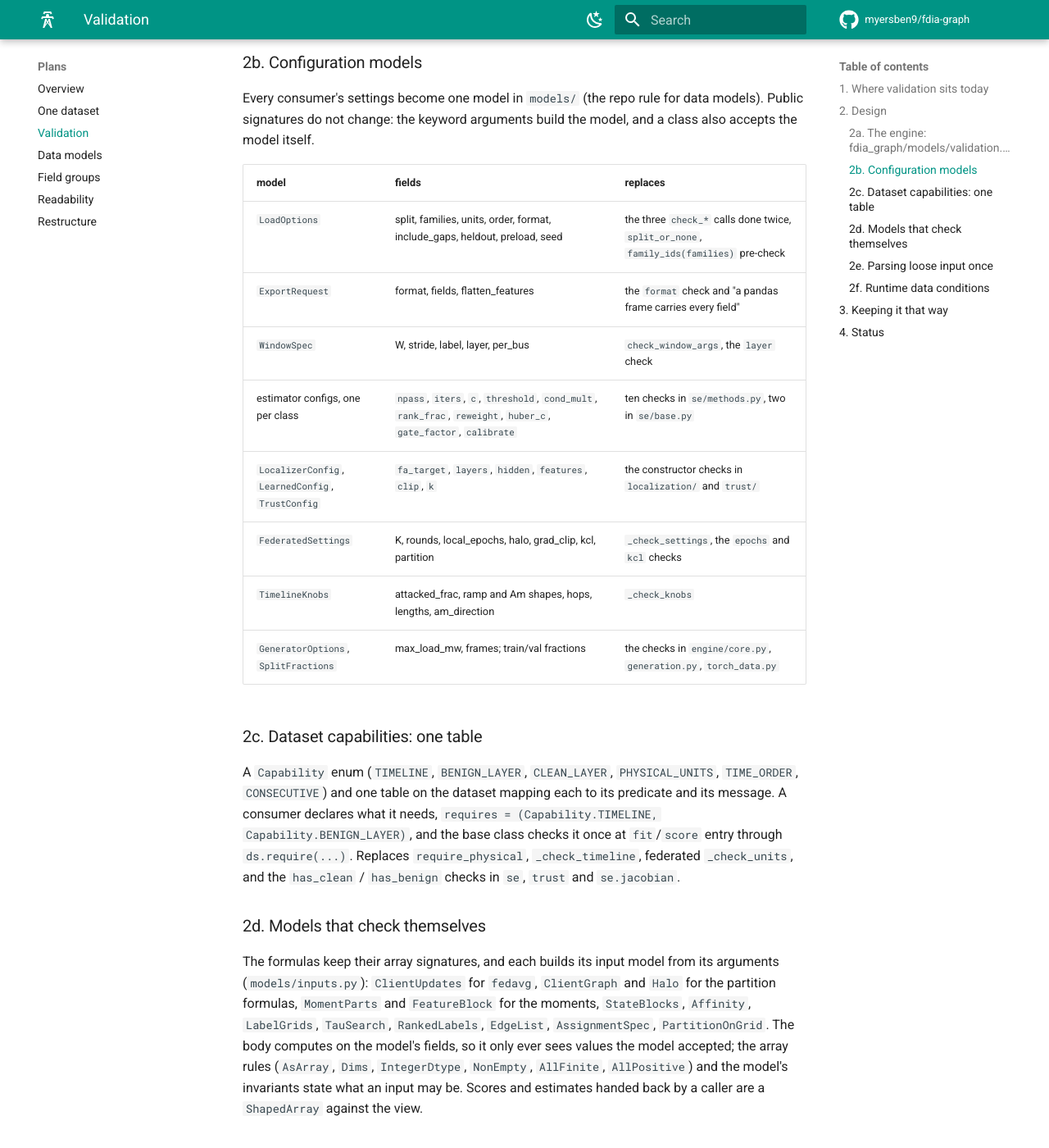
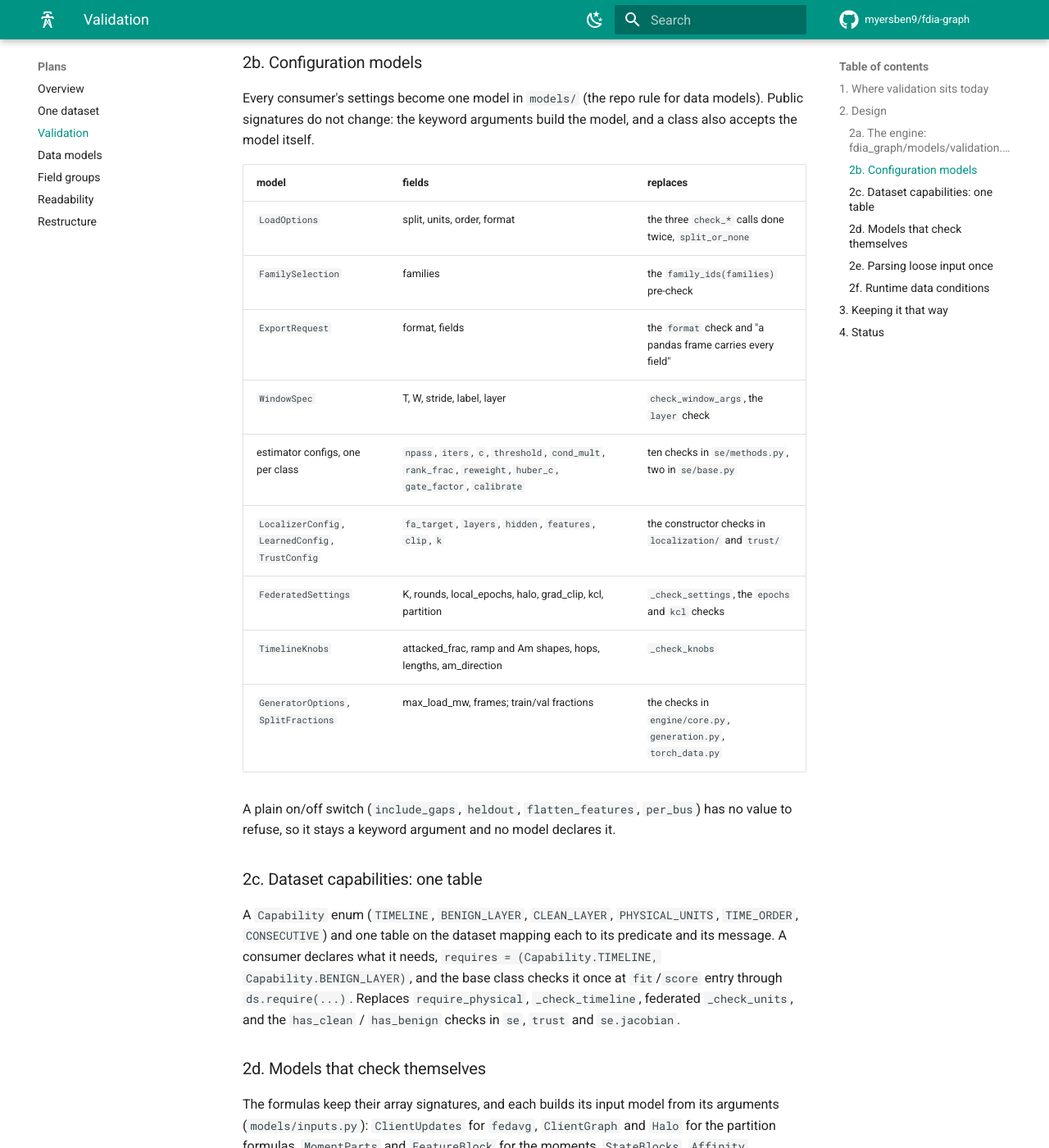
Before and after one commit to myersben9/fdia-graph, an MkDocs documentation site: the page built from docs/plans/VALIDATION_PLAN.md, in a window 1280 px wide and 1400 px high, scrolled down 2206 px. Shown: the whole window at 82% size. Built offline with MkDocs 1.6.1 and Material for MkDocs 9.7.7, drawn with Linux system fonts in a browser that asks for light colours; comment, search, counter and statistics services are not loaded; the version menu is left out.

Commit message:
Validation plan: the model table states the fields as built

```diff
--- a/docs/plans/VALIDATION_PLAN.md
+++ b/docs/plans/VALIDATION_PLAN.md
@@ -59,14 +59,18 @@ model itself.
 
 | model | fields | replaces |
 |---|---|---|
-| `LoadOptions` | split, families, units, order, format, include_gaps, heldout, preload, seed | the three `check_*` calls done twice, `split_or_none`, `family_ids(families)` pre-check |
-| `ExportRequest` | format, fields, flatten_features | the `format` check and "a pandas frame carries every field" |
-| `WindowSpec` | W, stride, label, layer, per_bus | `check_window_args`, the `layer` check |
+| `LoadOptions` | split, units, order, format | the three `check_*` calls done twice, `split_or_none` |
+| `FamilySelection` | families | the `family_ids(families)` pre-check |
+| `ExportRequest` | format, fields | the `format` check and "a pandas frame carries every field" |
+| `WindowSpec` | T, W, stride, label, layer | `check_window_args`, the `layer` check |
 | estimator configs, one per class | `npass`, `iters`, `c`, `threshold`, `cond_mult`, `rank_frac`, `reweight`, `huber_c`, `gate_factor`, `calibrate` | ten checks in `se/methods.py`, two in `se/base.py` |
 | `LocalizerConfig`, `LearnedConfig`, `TrustConfig` | `fa_target`, `layers`, `hidden`, `features`, `clip`, `k` | the constructor checks in `localization/` and `trust/` |
 | `FederatedSettings` | K, rounds, local_epochs, halo, grad_clip, kcl, partition | `_check_settings`, the `epochs` and `kcl` checks |
 | `TimelineKnobs` | attacked_frac, ramp and Am shapes, hops, lengths, am_direction | `_check_knobs` |
 | `GeneratorOptions`, `SplitFractions` | max_load_mw, frames; train/val fractions | the checks in `engine/core.py`, `generation.py`, `torch_data.py` |
+
+A plain on/off switch (`include_gaps`, `heldout`, `flatten_features`, `per_bus`) has no value to
+refuse, so it stays a keyword argument and no model declares it.
 
 ### 2c. Dataset capabilities: one table
 
```
